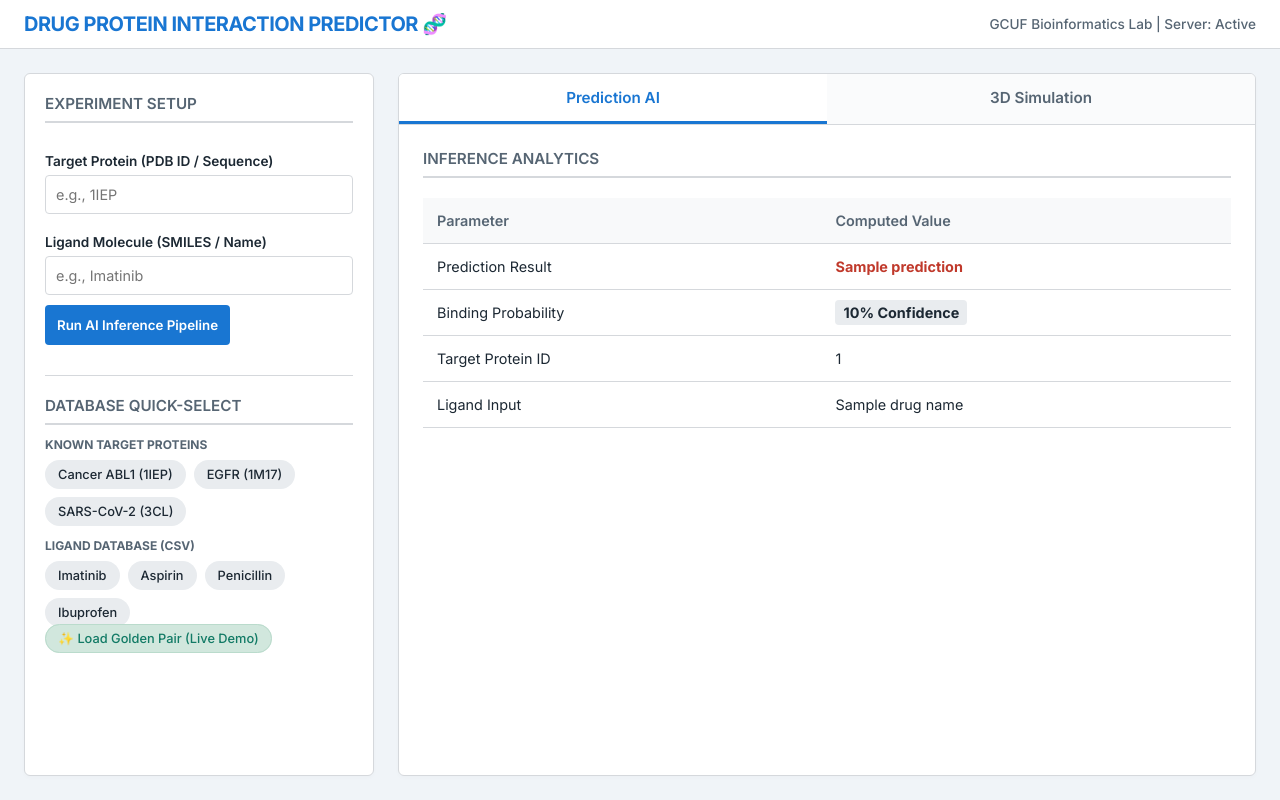
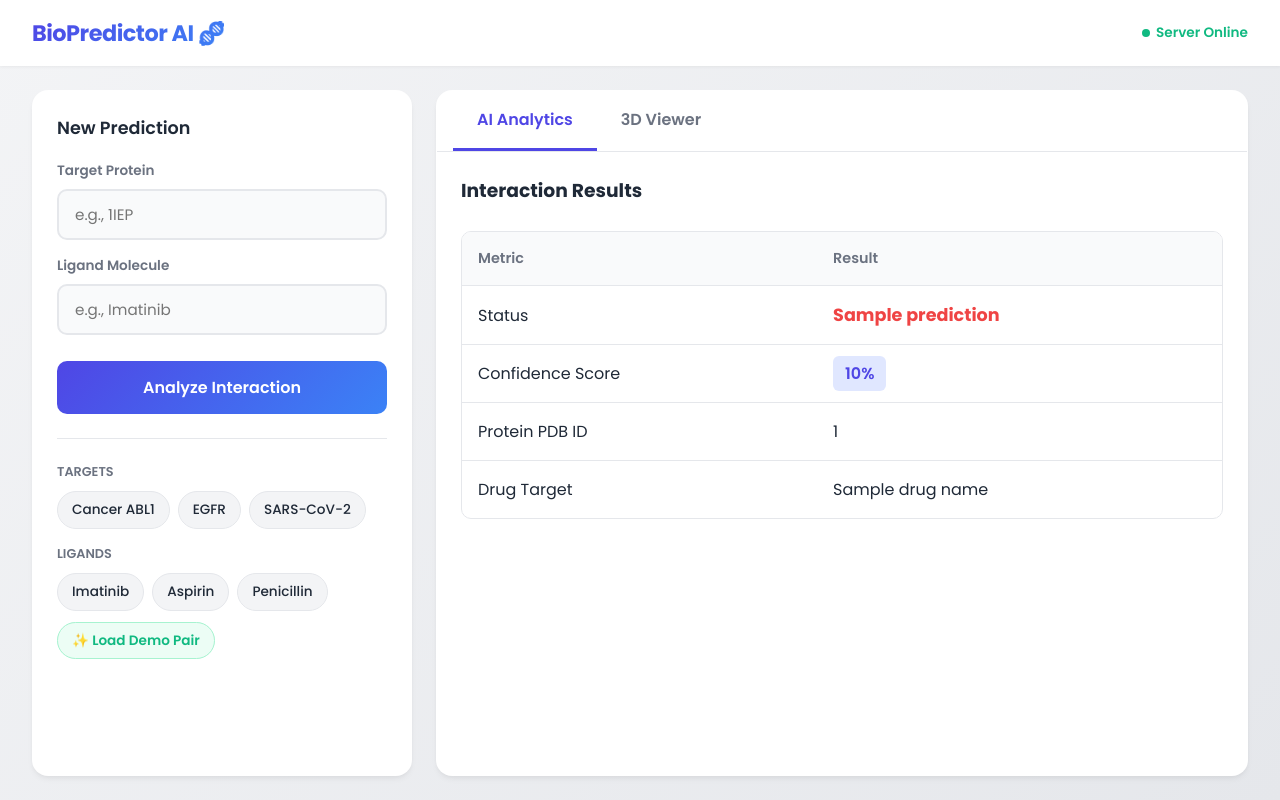
Before and after one commit to huzaifashah78/DRUG-PROTIEN-INTERACTION-PREDICTOR, a Flask app: template backend/templates/index.html in a window 1280 px wide. Run offline with Flask 3, Linux system fonts and the light colour scheme; the template is opened without the code that fills it: most values are stand-ins (such as "Sample title", 1, 10 or a date in 2020).

Commit message:
Removed deprecated frontend folder and upgraded to Modern SaaS UI layout

```diff
--- a/backend/templates/index.html
+++ b/backend/templates/index.html
@@ -3,79 +3,157 @@
 <head>
     <meta charset="UTF-8">
     <meta name="viewport" content="width=device-width, initial-scale=1.0">
-    <title>DRUG PROTEIN INTERACTION PREDICTOR</title>
+    <title>BioPredictor AI</title>
 
-    <link href="https://fonts.googleapis.com/css2?family=Inter:wght@400;500;600;700&display=swap" rel="stylesheet">
+    <link href="https://fonts.googleapis.com/css2?family=Poppins:wght@400;500;600;700&display=swap" rel="stylesheet">
 
     <style>
-        /* Enterprise Pharma Theme */
+        /* Modern SaaS Theme */
         :root {
-            --primary-blue: #1976d2;
-            --dark-blue: #0d47a1;
-            --bg-body: #f0f4f8;
-            --bg-panel: #ffffff;
-            --text-main: #1c2833;
-            --text-muted: #566573;
-            --border-color: #d5d8dc;
-            --success-green: #117a65;
-            --danger-red: #c0392b;
+            --primary: #4f46e5; /* Indigo */
+            --primary-hover: #4338ca;
+            --bg-color: #f3f4f6; /* Soft gray */
+            --card-bg: #ffffff;
+            --text-dark: #1f2937;
+            --text-muted: #6b7280;
+            --border: #e5e7eb;
+            --success: #10b981;
+            --danger: #ef4444;
         }
 
-        * { margin: 0; padding: 0; box-sizing: border-box; font-family: 'Inter', system-ui, sans-serif; }
-        body { background-color: var(--bg-body); color: var(--text-main); display: flex; flex-direction: column; height: 100vh; }
+        * { margin: 0; padding: 0; box-sizing: border-box; font-family: 'Poppins', sans-serif; }
 
-        /* Top Navigation */
-        .navbar { background-color: var(--bg-panel); border-bottom: 1px solid var(--border-color); padding: 12px 24px; display: flex; justify-content: space-between; align-items: center; }
-        .navbar-brand { font-size: 1.25rem; font-weight: 700; color: var(--primary-blue); letter-spacing: -0.5px; text-transform: uppercase; }
-        .navbar-status { font-size: 0.85rem; color: var(--text-muted); font-weight: 500; }
+        body {
+            background: linear-gradient(135deg, #f3f4f6 0%, #e5e7eb 100%);
+            color: var(--text-dark);
+            display: flex;
+            flex-direction: column;
+            height: 100vh;
+        }
 
-        /* Dashboard Grid */
-        .dashboard-container { display: flex; flex: 1; padding: 24px; gap: 24px; overflow: hidden; }
+        /* Sleek Navbar */
+        .navbar {
+            background-color: var(--card-bg);
+            padding: 16px 32px;
+            display: flex;
+            justify-content: space-between;
+            align-items: center;
+            box-shadow: 0 1px 3px rgba(0,0,0,0.05);
+            z-index: 10;
+        }
+        .navbar-brand {
+            font-size: 1.4rem;
+            font-weight: 700;
+            background: linear-gradient(135deg, var(--primary), #3b82f6);
+            -webkit-background-clip: text;
+            -webkit-text-fill-color: transparent;
+            letter-spacing: -0.5px;
+        }
+        .navbar-status { font-size: 0.85rem; color: var(--success); font-weight: 600; display: flex; align-items: center; gap: 6px; }
+        .status-dot { width: 8px; height: 8px; background-color: var(--success); border-radius: 50%; }
+
+        /* Dashboard Layout */
+        .dashboard-container { display: flex; flex: 1; padding: 24px 32px; gap: 24px; overflow: hidden; }
+
+        /* Modern Cards */
+        .card {
+            background-color: var(--card-bg);
+            border-radius: 16px;
+            box-shadow: 0 4px 6px -1px rgba(0,0,0,0.05), 0 2px 4px -1px rgba(0,0,0,0.03);
+            border: 1px solid rgba(255,255,255,0.5);
+            display: flex;
+            flex-direction: column;
+        }
 
         /* Left Panel */
-        .control-panel { width: 350px; background-color: var(--bg-panel); border: 1px solid var(--border-color); border-radius: 6px; padding: 20px; display: flex; flex-direction: column; gap: 20px; box-shadow: 0 2px 4px rgba(0,0,0,0.02); overflow-y: auto; }
-        .section-title { font-size: 0.95rem; font-weight: 600; text-transform: uppercase; color: var(--text-muted); border-bottom: 2px solid var(--border-color); padding-bottom: 8px; margin-bottom: 10px; }
-        .form-group { display: flex; flex-direction: column; gap: 6px; }
-        .form-group label { font-size: 0.85rem; font-weight: 600; color: var(--text-main); }
-        .form-control { padding: 10px; border: 1px solid var(--border-color); border-radius: 4px; font-size: 0.9rem; transition: background-color 0.3s, border-color 0.2s; }
-        .form-control:focus { outline: none; border-color: var(--primary-blue); }
-        .btn-run { background-color: var(--primary-blue); color: white; border: none; padding: 12px; border-radius: 4px; font-weight: 600; cursor: pointer; transition: background-color 0.2s; margin-top: 10px; }
-        .btn-run:hover { background-color: var(--dark-blue); }
+        .control-panel { width: 380px; padding: 24px; overflow-y: auto; }
+        .section-title { font-size: 1.1rem; font-weight: 600; color: var(--text-dark); margin-bottom: 20px; }
 
-        /* Database Quick-Select Styles */
-        .db-section { margin-top: 10px; border-top: 1px solid var(--border-color); padding-top: 20px; }
-        .db-title-small { font-size: 0.75rem; font-weight: 700; color: var(--text-muted); text-transform: uppercase; margin-bottom: 8px; margin-top: 12px; }
-        .db-grid { display: flex; flex-wrap: wrap; gap: 8px; }
-        .db-badge { background-color: #e9ecef; color: var(--text-main); font-size: 0.8rem; font-weight: 500; padding: 6px 12px; border-radius: 20px; cursor: pointer; border: 1px solid transparent; transition: all 0.2s ease; }
-        .db-badge:hover { background-color: #e3f2fd; border-color: var(--primary-blue); color: var(--dark-blue); transform: translateY(-1px); }
-        .demo-btn { background-color: #d1e7dd; color: var(--success-green); border: 1px solid #badbcc; width: 100%; text-align: center; margin-top: 15px; }
-        .demo-btn:hover { background-color: #badbcc; }
+        .form-group { display: flex; flex-direction: column; gap: 8px; margin-bottom: 16px; }
+        .form-group label { font-size: 0.85rem; font-weight: 600; color: var(--text-muted); }
+        .form-control {
+            padding: 12px 16px;
+            border: 2px solid var(--border);
+            border-radius: 10px;
+            font-size: 0.95rem;
+            transition: all 0.2s;
+            background-color: #f9fafb;
+        }
+        .form-control:focus { outline: none; border-color: var(--primary); background-color: #fff; box-shadow: 0 0 0 3px rgba(79, 70, 229, 0.1); }
+
+        .btn-run {
+            background: linear-gradient(135deg, var(--primary), #3b82f6);
+            color: white;
+            border: none;
+            padding: 14px;
+            border-radius: 10px;
+            font-weight: 600;
+            font-size: 1rem;
+            cursor: pointer;
+            transition: transform 0.1s, box-shadow 0.2s;
+            margin-top: 10px;
+            width: 100%;
+        }
+        .btn-run:hover { transform: translateY(-1px); box-shadow: 0 4px 12px rgba(79, 70, 229, 0.3); }
+
+        /* Database Pills */
+        .db-section { margin-top: 24px; border-top: 1px solid var(--border); padding-top: 24px; }
+        .db-title-small { font-size: 0.8rem; font-weight: 600; color: var(--text-muted); margin-bottom: 10px; }
+        .db-grid { display: flex; flex-wrap: wrap; gap: 8px; margin-bottom: 16px; }
+        .db-badge {
+            background-color: #f3f4f6;
+            color: var(--text-dark);
+            font-size: 0.85rem;
+            font-weight: 500;
+            padding: 8px 14px;
+            border-radius: 20px;
+            cursor: pointer;
+            transition: all 0.2s ease;
+            border: 1px solid var(--border);
+        }
+        .db-badge:hover { background-color: #e0e7ff; border-color: var(--primary); color: var(--primary); }
+
+        .demo-btn { background-color: #ecfdf5; color: var(--success); border-color: #a7f3d0; width: 100%; text-align: center; font-weight: 600; }
+        .demo-btn:hover { background-color: #d1fae5; }
 
         /* Right Panel */
-        .results-panel { flex: 1; display: flex; flex-direction: column; background-color: var(--bg-panel); border: 1px solid var(--border-color); border-radius: 6px; box-shadow: 0 2px 4px rgba(0,0,0,0.02); overflow: hidden; }
+        .results-panel { flex: 1; overflow: hidden; }
 
-        /* Dual-Tab System */
-        .tab-header { display: flex; border-bottom: 1px solid var(--border-color); background-color: #fafbfc; }
-        .tab-btn { flex: 1; padding: 14px; background: none; border: none; font-size: 0.95rem; font-weight: 600; color: var(--text-muted); cursor: pointer; border-bottom: 3px solid transparent; transition: all 0.2s; }
-        .tab-btn.active { color: var(--primary-blue); border-bottom: 3px solid var(--primary-blue); background-color: white; }
-        .tab-btn:hover:not(.active) { background-color: #f1f3f5; }
+        /* Modern Tabs */
+        .tab-header { display: flex; border-bottom: 1px solid var(--border); padding: 0 16px; }
+        .tab-btn {
+            padding: 16px 24px;
+            background: none;
+            border: none;
+            font-size: 1rem;
+            font-weight: 600;
+            color: var(--text-muted);
+            cursor: pointer;
+            border-bottom: 3px solid transparent;
+            transition: all 0.2s;
+        }
+        .tab-btn.active { color: var(--primary); border-bottom: 3px solid var(--primary); }
+        .tab-btn:hover:not(.active) { color: var(--text-dark); }
         .tab-content { display: none; padding: 24px; flex: 1; overflow-y: auto; }
         .tab-content.active { display: flex; flex-direction: column; }
 
-        /* View Controller Toolbar */
-        .toolbar { display: flex; gap: 10px; margin-bottom: 15px; padding: 10px; background-color: #f8f9fa; border: 1px solid var(--border-color); border-radius: 4px; }
-        .toolbar-btn { padding: 6px 12px; font-size: 0.85rem; font-weight: 600; border: 1px solid var(--border-color); border-radius: 4px; background-color: white; color: var(--text-main); cursor: pointer; transition: 0.2s; }
-        .toolbar-btn:hover { background-color: #e9ecef; border-color: #ced4da; }
+        /* Toolbar */
+        .toolbar { display: flex; gap: 10px; margin-bottom: 16px; padding: 12px; background-color: #f9fafb; border-radius: 10px; border: 1px solid var(--border); align-items: center; }
+        .toolbar-btn { padding: 8px 16px; font-size: 0.85rem; font-weight: 600; border: 1px solid var(--border); border-radius: 8px; background-color: white; color: var(--text-dark); cursor: pointer; transition: 0.2s; }
+        .toolbar-btn:hover { background-color: #f3f4f6; border-color: #d1d5db; }
 
-        /* Tables & Data */
-        .data-table { width: 100%; border-collapse: collapse; margin-top: 10px; font-size: 0.9rem; }
-        .data-table th, .data-table td { padding: 14px; text-align: left; border-bottom: 1px solid var(--border-color); }
-        .data-table th { font-weight: 600; color: var(--text-muted); background-color: #f8f9fa; }
-        .score-badge { background-color: #e9ecef; color: var(--text-main); padding: 4px 8px; border-radius: 4px; font-weight: 700; }
-        .status-active { color: var(--success-green); font-weight: 700; }
-        .status-inactive { color: var(--danger-red); font-weight: 700; }
+        /* Data Tables */
+        .data-table { width: 100%; border-collapse: separate; border-spacing: 0; margin-top: 10px; border: 1px solid var(--border); border-radius: 10px; overflow: hidden; }
+        .data-table th, .data-table td { padding: 16px; text-align: left; border-bottom: 1px solid var(--border); }
+        .data-table th { background-color: #f9fafb; font-weight: 600; color: var(--text-muted); font-size: 0.9rem; }
+        .data-table tr:last-child td { border-bottom: none; }
 
-        .placeholder-screen { display: flex; flex-direction: column; align-items: center; justify-content: center; height: 100%; color: var(--text-muted); text-align: center; padding: 40px; }
+        .score-badge { background-color: #e0e7ff; color: var(--primary); padding: 6px 12px; border-radius: 6px; font-weight: 600; }
+        .status-active { color: var(--success); font-weight: 700; font-size: 1.1rem; }
+        .status-inactive { color: var(--danger); font-weight: 700; font-size: 1.1rem; }
+
+        .placeholder-screen { display: flex; flex-direction: column; align-items: center; justify-content: center; height: 100%; color: var(--text-muted); text-align: center; }
+        .placeholder-icon { font-size: 3rem; margin-bottom: 16px; opacity: 0.5; }
     </style>
 
     <script src="https://3Dmol.org/build/3Dmol-min.js"></script>
@@ -83,158 +161,131 @@
 <body>
 
     <nav class="navbar">
-        <div class="navbar-brand">DRUG PROTEIN INTERACTION PREDICTOR 🧬</div>
-        <div class="navbar-status">GCUF Bioinformatics Lab | Server: Active</div>
+        <div class="navbar-brand">BioPredictor AI 🧬</div>
+        <div class="navbar-status"><div class="status-dot"></div> Server Online</div>
     </nav>
 
     <main class="dashboard-container">
 
-        <aside class="control-panel">
-            <div class="section-title">Experiment Setup</div>
+        <aside class="card control-panel">
+            <div class="section-title">New Prediction</div>
             <form action="/predict" method="POST">
                 <div class="form-group">
-                    <label for="protein">Target Protein (PDB ID / Sequence)</label>
+                    <label>Target Protein</label>
                     <input type="text" id="protein" name="protein" class="form-control" placeholder="e.g., 1IEP" required>
                 </div>
-                <br>
                 <div class="form-group">
-                    <label for="drug">Ligand Molecule (SMILES / Name)</label>
+                    <label>Ligand Molecule</label>
                     <input type="text" id="drug" name="drug" class="form-control" placeholder="e.g., Imatinib" required>
                 </div>
-                <button type="submit" class="btn-run">Run AI Inference Pipeline</button>
+                <button type="submit" class="btn-run">Analyze Interaction</button>
             </form>
 
             <div class="db-section">
-                <div class="section-title">Database Quick-Select</div>
-
-                <div class="db-title-small">Known Target Proteins</div>
+                <div class="db-title-small">TARGETS</div>
                 <div class="db-grid">
-                    <span class="db-badge" onclick="fillInput('protein', '1IEP')">Cancer ABL1 (1IEP)</span>
-                    <span class="db-badge" onclick="fillInput('protein', '1M17')">EGFR (1M17)</span>
-                    <span class="db-badge" onclick="fillInput('protein', '3CL')">SARS-CoV-2 (3CL)</span>
+                    <span class="db-badge" onclick="fillInput('protein', '1IEP')">Cancer ABL1</span>
+                    <span class="db-badge" onclick="fillInput('protein', '1M17')">EGFR</span>
+                    <span class="db-badge" onclick="fillInput('protein', '3CL')">SARS-CoV-2</span>
                 </div>
 
-                <div class="db-title-small">Ligand Database (CSV)</div>
+                <div class="db-title-small">LIGANDS</div>
                 <div class="db-grid">
                     <span class="db-badge" onclick="fillInput('drug', 'Imatinib')">Imatinib</span>
                     <span class="db-badge" onclick="fillInput('drug', 'Aspirin')">Aspirin</span>
                     <span class="db-badge" onclick="fillInput('drug', 'Penicillin')">Penicillin</span>
-                    <span class="db-badge" onclick="fillInput('drug', 'Ibuprofen')">Ibuprofen</span>
                 </div>
 
-                <span class="db-badge demo-btn" onclick="fillDemo('1IEP', 'Imatinib')">
-                    ✨ Load Golden Pair (Live Demo)
-                </span>
+                <span class="db-badge demo-btn" onclick="fillDemo('1IEP', 'Imatinib')">✨ Load Demo Pair</span>
             </div>
         </aside>
 
-        <section class="results-panel">
-
+        <section class="card results-panel">
             {% if prediction %}
-
                 <div class="tab-header">
-                    <button class="tab-btn active" onclick="switchTab('ai-tab', this)">Prediction AI</button>
-                    <button class="tab-btn" onclick="switchTab('3d-tab', this)">3D Simulation</button>
+                    <button class="tab-btn active" onclick="switchTab('ai-tab', this)">AI Analytics</button>
+                    <button class="tab-btn" onclick="switchTab('3d-tab', this)">3D Viewer</button>
                 </div>
 
                 <div id="ai-tab" class="tab-content active">
-                    <div class="section-title">Inference Analytics</div>
+                    <h3 style="margin-bottom: 16px; color: var(--text-dark);">Interaction Results</h3>
                     <table class="data-table">
                         <thead>
                             <tr>
-                                <th>Parameter</th>
-                                <th>Computed Value</th>
+                                <th>Metric</th>
+                                <th>Result</th>
                             </tr>
                         </thead>
                         <tbody>
                             <tr>
-                                <td>Prediction Result</td>
+                                <td>Status</td>
                                 <td class="{% if prediction == 'Active' %}status-active{% else %}status-inactive{% endif %}">{{ prediction }}</td>
                             </tr>
                             <tr>
-                                <td>Binding Probability</td>
-                                <td><span class="score-badge">{{ prediction_score }}% Confidence</span></td>
+                                <td>Confidence Score</td>
+                                <td><span class="score-badge">{{ prediction_score }}%</span></td>
                             </tr>
                             <tr>
-                                <td>Target Protein ID</td>
+                                <td>Protein PDB ID</td>
                                 <td>{{ pdb_id }}</td>
                             </tr>
                             <tr>
-                                <td>Ligand Input</td>
+                                <td>Drug Target</td>
                                 <td>{{ drug_name }}</td>
                             </tr>
                         </tbody>
                     </table>
                 </div>
 
-                <div id="3d-tab" class="tab-content" style="padding: 10px;">
+                <div id="3d-tab" class="tab-content" style="padding: 16px;">
                     <div class="toolbar">
-                        <span style="font-size: 0.85rem; font-weight: 600; color: var(--text-muted); padding-top: 5px; margin-right: 10px;">View Controller:</span>
+                        <span style="font-size: 0.85rem; font-weight: 600; color: var(--text-muted); margin-right: 8px;">View:</span>
                         <button class="toolbar-btn" onclick="setVisualMode('protein')">Protein Only</button>
-                        <button class="toolbar-btn" onclick="setVisualMode('drug')">Drug Only</button>
-                        <button class="toolbar-btn" onclick="setVisualMode('interaction')">Interaction (Ghost + Spheres)</button>
+                        <button class="toolbar-btn" onclick="setVisualMode('drug')">Ligand Only</button>
+                        <button class="toolbar-btn" onclick="setVisualMode('interaction')">Interaction Mode</button>
                     </div>
-
-                    <div style="flex: 1; width: 100%; position: relative; border: 1px solid var(--border-color); border-radius: 4px;"
-                         id="viewer_3Dmoljs"
-                         class="viewer_3Dmoljs"
-                         data-pdb="{{ pdb_id }}"
-                         data-backgroundcolor="0xe9ecef"
-                         data-style="cartoon:color=spectrum">
+                    <div style="flex: 1; width: 100%; border-radius: 10px; overflow: hidden; border: 1px solid var(--border);"
+                         id="viewer_3Dmoljs" class="viewer_3Dmoljs" data-pdb="{{ pdb_id }}"
+                         data-backgroundcolor="0xf9fafb" data-style="cartoon:color=spectrum">
                     </div>
                 </div>
-
             {% else %}
                 <div class="placeholder-screen">
-                    <h3 style="color: var(--primary-blue); margin-bottom: 10px;">System Ready</h3>
-                    <p>Enter a target sequence and ligand in the control panel<br>to initiate the machine learning pipeline.</p>
+                    <div class="placeholder-icon">🔬</div>
+                    <h3 style="color: var(--text-dark); margin-bottom: 8px;">Awaiting Input</h3>
+                    <p>Select a target and ligand to begin the analysis.</p>
                 </div>
             {% endif %}
-
         </section>
     </main>
 
     <script>
-        // Database Auto-Fill Logic
         function fillInput(fieldId, value) {
             let input = document.getElementById(fieldId);
             input.value = value;
-            // Highlight effect so user knows it clicked
-            input.style.backgroundColor = "#e3f2fd";
-            setTimeout(() => input.style.backgroundColor = "white", 300);
+            input.style.boxShadow = "0 0 0 3px rgba(79, 70, 229, 0.2)";
+            setTimeout(() => input.style.boxShadow = "none", 300);
         }
-
-        function fillDemo(proteinVal, drugVal) {
-            fillInput('protein', proteinVal);
-            fillInput('drug', drugVal);
-        }
-
-        // Dual-Tab Logic
+        function fillDemo(proteinVal, drugVal) { fillInput('protein', proteinVal); fillInput('drug', drugVal); }
         function switchTab(tabId, element) {
             document.querySelectorAll('.tab-content').forEach(tab => tab.classList.remove('active'));
             document.querySelectorAll('.tab-btn').forEach(btn => btn.classList.remove('active'));
             document.getElementById(tabId).classList.add('active');
             element.classList.add('active');
         }
-
-        // View Controller Logic for 3Dmol.js
         function setVisualMode(mode) {
             let viewers = $3Dmol.viewers;
             if(!viewers || viewers.length === 0) return;
             let glviewer = viewers[0];
-
             glviewer.removeAllLabels();
-
             if (mode === 'protein') {
                 glviewer.setStyle({hetatm: false}, {cartoon: {color: 'spectrum'}});
                 glviewer.setStyle({hetatm: true}, {hidden: true});
-            }
-            else if (mode === 'drug') {
+            } else if (mode === 'drug') {
                 glviewer.setStyle({hetatm: false}, {hidden: true});
                 glviewer.setStyle({hetatm: true}, {stick: {radius: 0.2}, sphere: {radius: 0.4, color: 'cyan'}});
                 glviewer.zoomTo({hetatm: true});
-            }
-            else if (mode === 'interaction') {
+            } else if (mode === 'interaction') {
                 glviewer.setStyle({hetatm: false}, {cartoon: {color: 'white', opacity: 0.4}});
                 glviewer.setStyle({hetatm: true}, {sphere: {color: 'yellow', radius: 1.5}});
                 glviewer.zoomTo({hetatm: true});
@@ -242,6 +293,5 @@
             glviewer.render();
         }
     </script>
-
 </body>
 </html>
```
Also changed, not shown: forntend/index.html (deleted, +0 -311 lines).
